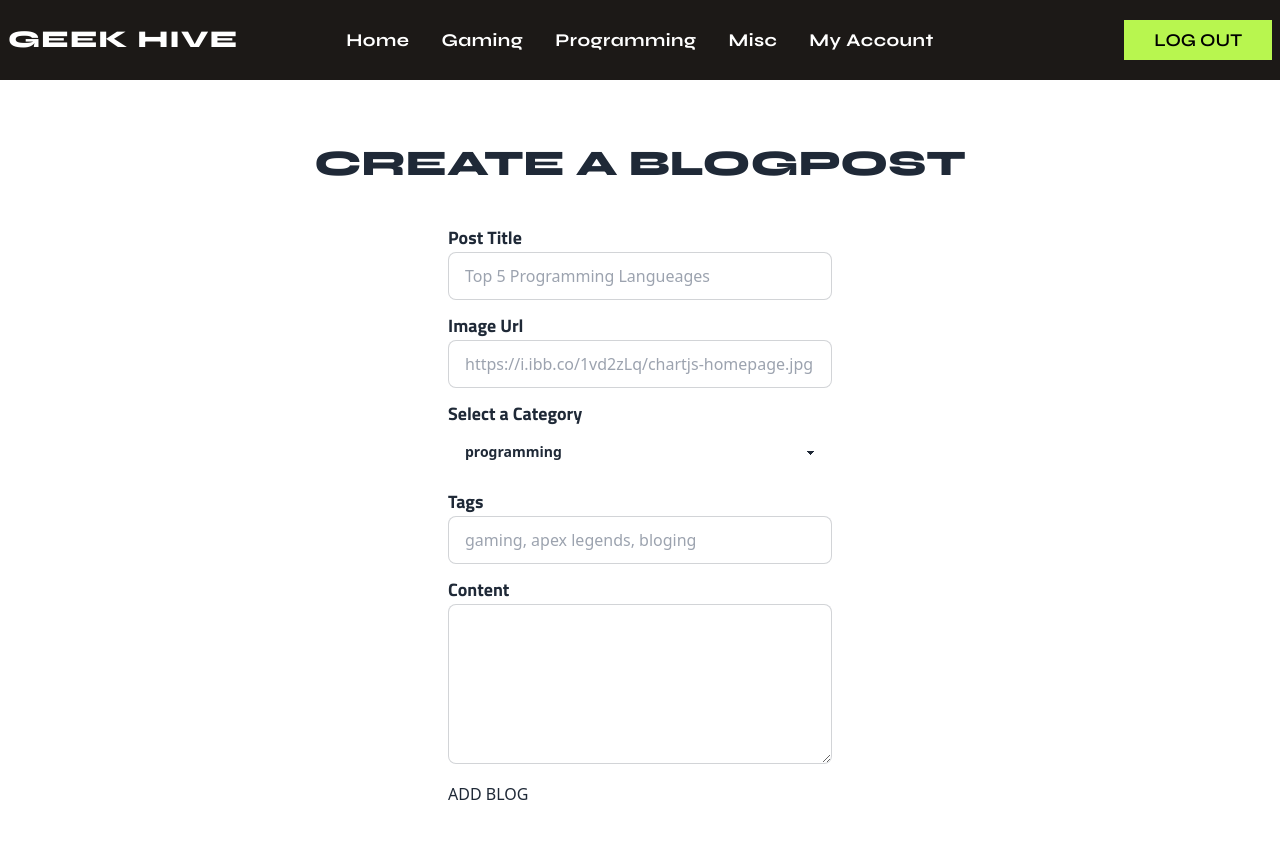
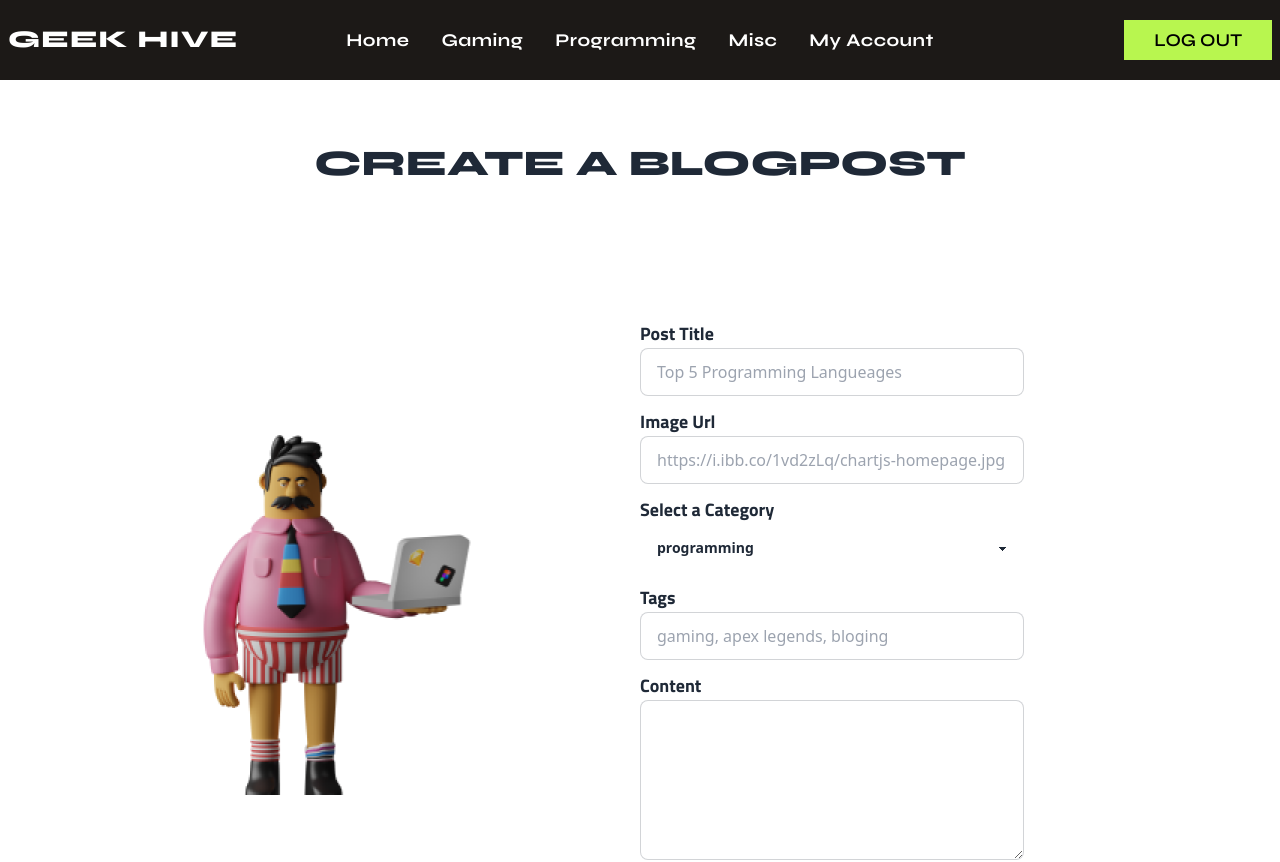
Before and after one commit to Alapottra-troj1n/geek-hive-next.js, a Next.js app: page /addblog in a window 1280 px wide. Shown: the top 862 px of the page. Built offline with nearby package versions, Linux system fonts and the light colour scheme; no server answers; sample sign-in values are in the browser's storage.

Commit message:
add a blog functionality 50%

```diff
--- a/pages/addblog.jsx
+++ b/pages/addblog.jsx
@@ -1,5 +1,5 @@
 import React, { useState } from 'react';
-
+import Image from 'next/image';
 const Addblog = () => {
 
     const [category, setCategory] = useState('');
@@ -8,29 +8,54 @@ const Addblog = () => {
 
 
 
-    const handleAddBlog = (e) => {
+    const handleAddBlog = async (e) => {
         e.preventDefault();
 
-        const blog = {
+
+
+
+        const settings = {
+            method: 'POST',
+            headers: {
+                Accept: 'application/json',
+                'Content-Type': 'application/json',
+            },
+            body: JSON.stringify({
                 title: e.target.postTitle.value,
                 imgUrl: e.target.imgUrl.value,
+                tags: e.target.tags.value,
                 category: category,
-            content: content,
-        }
+                content: content
+            })
+        };
 
-        console.log(blog);
+        const res = await fetch('http://localhost:3000/api/addblog', settings);
+        const data = await res.json();
+
+        console.log(data);
+
     }
 
 
     return (
-        <div className='py-36'>
-
-            <h2 className='text-center font-type text-4xl font-black' >CREATE A BLOGPOST</h2>
+        <div className='py-36 '>
 
 
 
 
-            <div>
+
+            <h2 className='text-center font-type text-4xl font-black' >CREATE A BLOGPOST</h2>
+
+            <div className='grid grid-cols-[50%,50%] my-24' >
+                <div className='flex justify-center items-center'>
+                    <div className='relative w-96 h-96'>
+                        <Image src={'/saly.png'} layout='fill' objectFit='cover' alt='' />
+                    </div>
+                </div>
+
+
+
+                <div className='flex justify-start'>
                     <form onSubmit={handleAddBlog} className='flex flex-col justify-center items-center mt-10 gap-3'>
 
                         <div className='w-96'>
@@ -47,7 +72,7 @@ const Addblog = () => {
 
                         <div className='w-96'>
                             <label className='font-display text-lg font-bold' >Select a Category</label>
-                        <select value={category} onChange={e => setCategory(e.target.value)}className="select w-full  bg-white">
+                            <select value={category} onChange={e => setCategory(e.target.value)} className="select w-full  bg-white">
                                 <option disabled selected>Select Category</option>
                                 <option>programming</option>
                                 <option>gaming</option>
@@ -67,7 +92,7 @@ const Addblog = () => {
                         </div>
 
                         <div className='w-96'>
-                       <input type="submit" value="ADD BLOG" />
+                            <input type="submit" className="btn" value="ADD BLOG" />
                         </div>
 
 
@@ -79,7 +104,7 @@ const Addblog = () => {
 
 
                 </div>
-
+            </div>
 
         </div>
     );
--- a/pages/api/addblog.js
+++ b/pages/api/addblog.js
@@ -8,7 +8,9 @@ export default async function handler(req, res) {
 
         const {title, imgUrl, category, tags, content} = req.body;
 
-        console.log(title, imgUrl, category, tags, content);
+
+
+        res.send({title, imgUrl, category, tags, content});
 
 
 
--- a/pages/index.js
+++ b/pages/index.js
@@ -1,5 +1,5 @@
 import Head from 'next/head';
-import Image from 'next/image';
+
 import { useEffect, useState } from 'react';
 import BlogPostComponent from '../components/BlogPostComponent';
 import LoginPage from '../components/LoginPage';
```
Also changed, not shown: public/3d-business-young-women-sitting-with-laptop-on-the-table.png (deleted), public/saly.png (added). Lines whose indentation alone changed are shown as unchanged.
